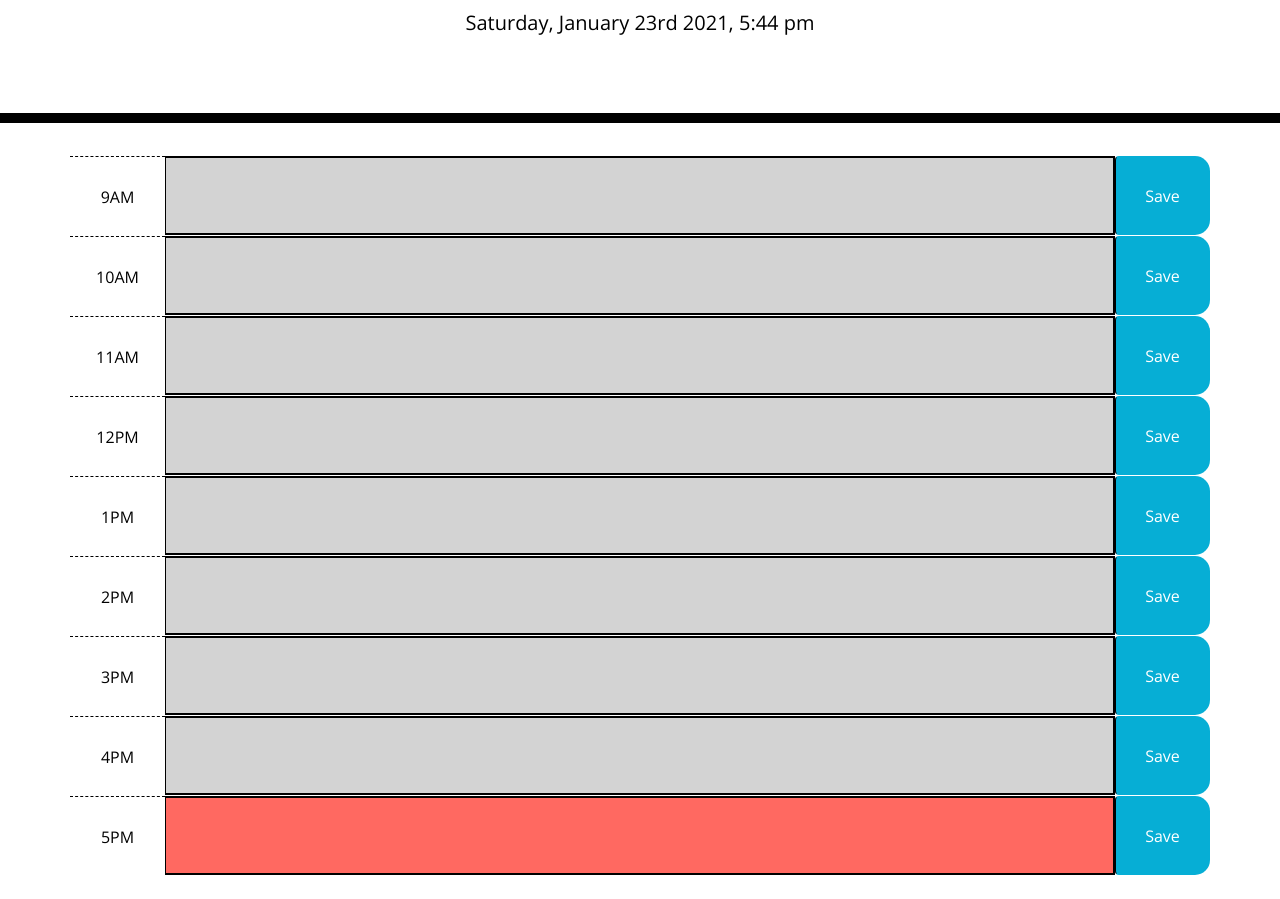
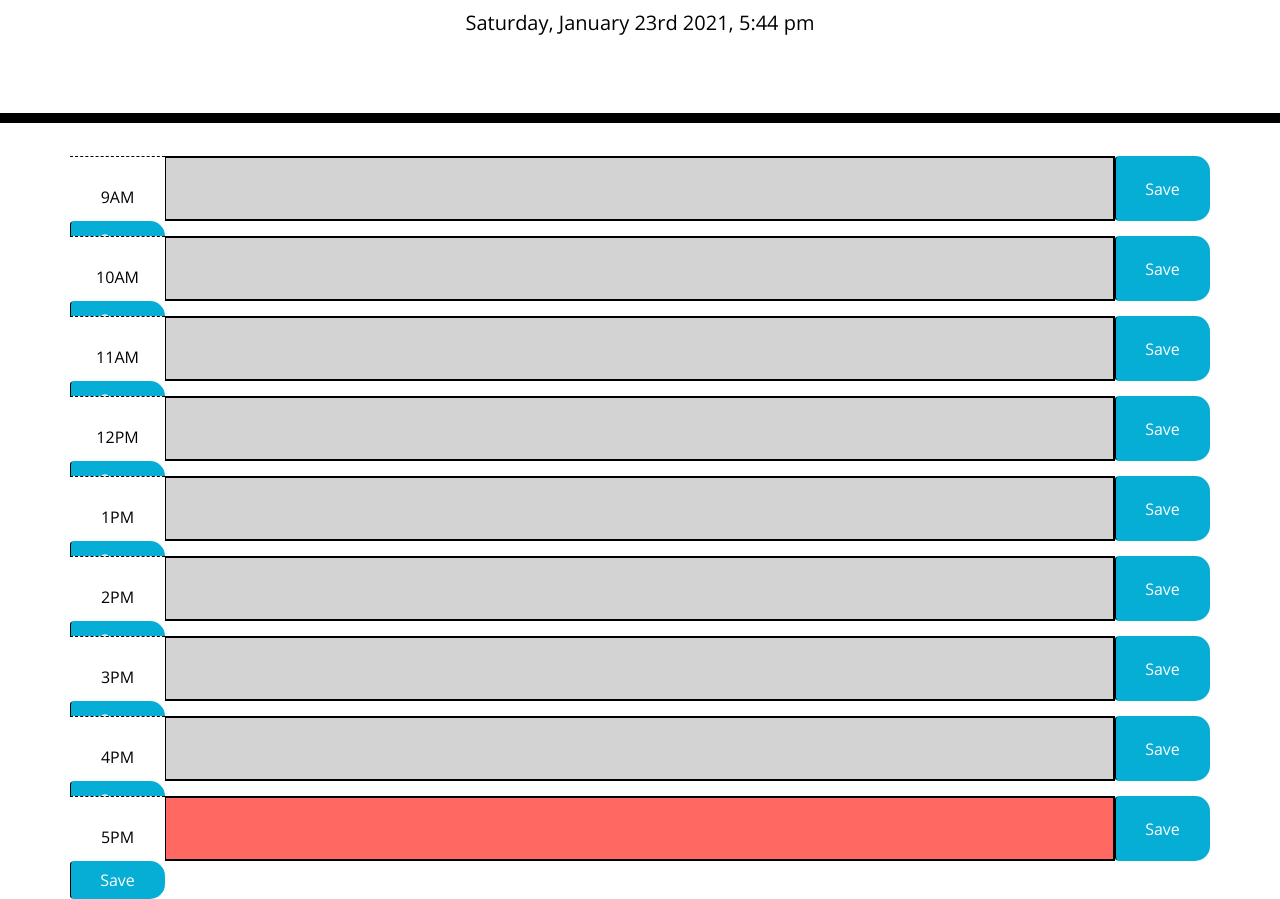
Before and after one commit to jimbopulos/day-planner, a plain HTML site: page Develop/index.html in a window 1280 px wide. Shown: the part 181-1080 px from the top of the page. Before the commit the page ends 1056 px from the top, so only its background shows below. Drawn offline with nearby package versions, Linux system fonts and the light colour scheme.

Commit message:
Uploaded commit from local branch to main branch

```diff
--- a/Develop/index.html
+++ b/Develop/index.html
@@ -21,7 +21,6 @@
     <link rel="stylesheet" href="style.css" />
     <title>Work Day Scheduler</title>
   </head>
-
   <body>
     <header class="jumbotron">
       <h1 class="display-3">Work Day Scheduler</h1>
@@ -35,6 +34,7 @@
           9AM
         </div>
         <textarea class="col-md-10 description" id="9"></textarea>
+        <button class="col-md-1 btn saveBtn">Save</button>
         <button class="col-md-1 btn saveBtn" data-hour="9">Save</button>
       </div>
 
@@ -43,6 +43,7 @@
           10AM
         </div>
         <textarea class="col-md-10 description" id="10"></textarea>
+        <button class="col-md-1 btn saveBtn">Save</button>
         <button class="col-md-1 btn saveBtn" data-hour="10">Save</button>
       </div>
       <div class="row time-block">
@@ -50,6 +51,7 @@
           11AM
         </div>
         <textarea class="col-md-10 description" id="11"></textarea>
+        <button class="col-md-1 btn saveBtn">Save</button>
         <button class="col-md-1 btn saveBtn" data-hour="11">Save</button>
       </div>
 
@@ -58,6 +60,7 @@
           12PM
         </div>
         <textarea class="col-md-10 description" id="12"></textarea>
+        <button class="col-md-1 btn saveBtn">Save</button>
         <button class="col-md-1 btn saveBtn" data-hour="12">Save</button>
       </div>
 
@@ -66,6 +69,7 @@
           1PM
         </div>
         <textarea class="col-md-10 description" id="13"></textarea>
+        <button class="col-md-1 btn saveBtn">Save</button>
         <button class="col-md-1 btn saveBtn" data-hour="13">Save</button>
       </div>
 
@@ -74,6 +78,7 @@
           2PM
         </div>
         <textarea class="col-md-10 description" id="14"></textarea>
+        <button class="col-md-1 btn saveBtn">Save</button>
         <button class="col-md-1 btn saveBtn" data-hour="14">Save</button>
       </div>
 
@@ -82,6 +87,7 @@
           3PM
         </div>
         <textarea class="col-md-10 description" id="15"></textarea>
+        <button class="col-md-1 btn saveBtn">Save</button>
         <button class="col-md-1 btn saveBtn" data-hour="15">Save</button>
       </div>
 
@@ -90,6 +96,7 @@
           4PM
         </div>
         <textarea class="col-md-10 description" id="16"></textarea>
+        <button class="col-md-1 btn saveBtn">Save</button>
         <button class="col-md-1 btn saveBtn" data-hour="16">Save</button>
       </div>
 
@@ -98,20 +105,18 @@
           5PM
         </div>
         <textarea class="col-md-10 description" id="17"></textarea>
-        <button class="col-md-1 btn saveBtn" data-hour="17">Save</button>
+        <button class="col-md-1 btn saveBtn">Save</button>
+        <button class="col-md-1 btn saveBtn" data-hour="10">Save</button>
       </div>
     </div>
 
 
-
     <script src="https://cdnjs.cloudflare.com/ajax/libs/jquery/3.2.1/jquery.min.js"></script>
     <script src="https://cdnjs.cloudflare.com/ajax/libs/moment.js/2.24.0/moment.min.js"></script>
-
     <script>
       moment().format();
       // console.log(moment().format("dddd, MMMM Do YYYY, h:mm:ss a"));
     </script>
     <script src="../script.js"></script>
-    <script src="../scriptv2.js"></script>
   </body>
 </html>
```
Also changed, not shown: scriptv2.js (deleted, +0 -69 lines).
